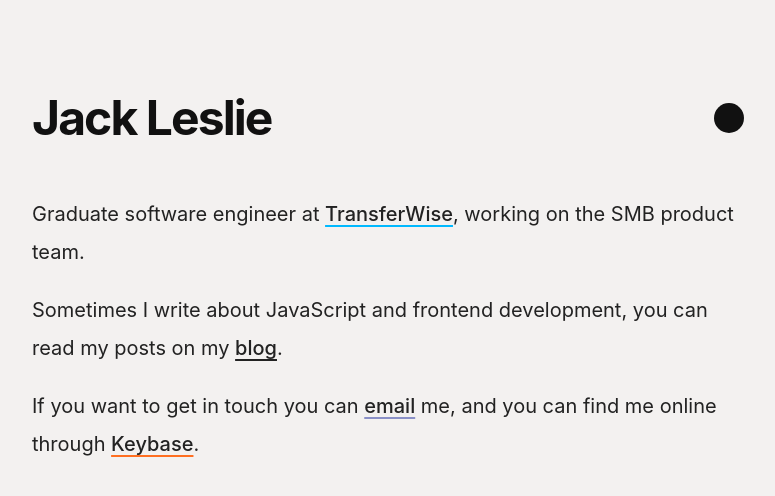
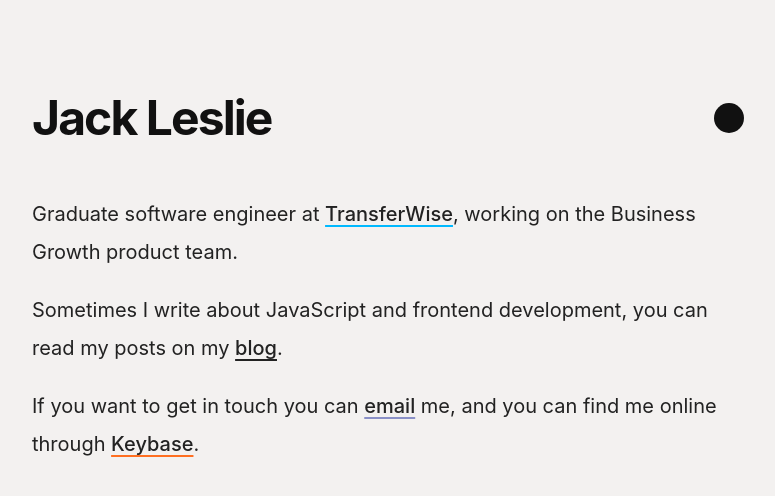
Before and after one commit to jackleslie/dev, a Next.js app: page / in a window 1280 px wide. Shown: the top 496 px of the page, without its empty margins (248-1023 px from the left). Built offline with nearby package versions, Linux system fonts and the light colour scheme.

Commit message:
chore: update homepage copy

```diff
--- a/src/pages/index.js
+++ b/src/pages/index.js
@@ -10,7 +10,7 @@ export default function Index() {
         <a href="https://transferwise.com" className="transferwise">
           TransferWise
         </a>
-        , working on the SMB product team.
+        , working on the Business Growth product team.
       </p>
       <p>
         Sometimes I write about JavaScript and frontend development, you can read my posts on my{' '}
```
